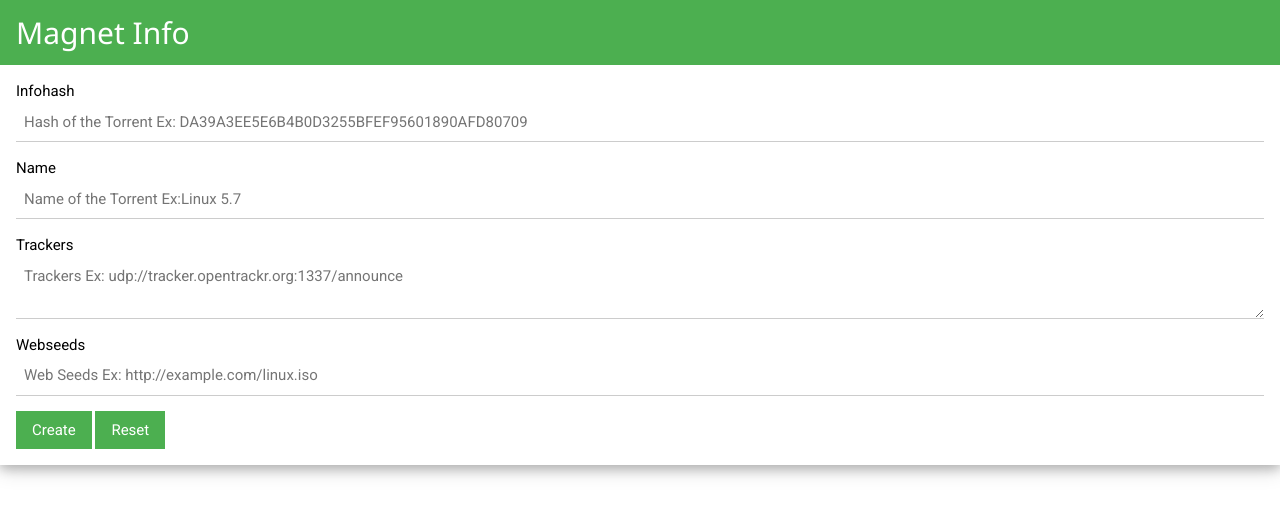
After one commit to cvmanjoo/magnet, a PHP site: page /magnet.html in a window 1280 px wide. The commit adds this page. Shown: the top 516 px of the page. Run offline with PHP 8.4, Linux system fonts and the light colour scheme.

Commit message:
A Complete Refresh

```diff
--- /dev/null
+++ b/magnet.html
@@ -0,0 +1,47 @@
+<!DOCTYPE html>
+<html lang="en">
+    <head>
+        <title>Magnet</title>
+        <meta charset="utf-8" />
+        <meta name="viewport" content="width=device-width, initial-scale=1">
+        <link rel="stylesheet" type="text/css" href="https://www.w3schools.com/w3css/4/w3.css">
+        <link rel="stylesheet" type="text/css" href="style.css">
+        <link rel="shortcut icon" type="image/x-icon" />
+    </head>
+    <body>
+        <div class="w3-card-4">
+            <div class="w3-container w3-green">
+                <h2>Magnet Info</h2>
+            </div>
+            <form class="w3-container" name="magnet" method="get" action="#">
+                <p>
+                    <label>Infohash</label>
+                    <input class="w3-input" type="text" name="infohash" placeholder="Hash of the Torrent Ex: DA39A3EE5E6B4B0D3255BFEF95601890AFD80709" />
+                </p>
+                <p>
+                    <label>Name</label>
+                    <input class="w3-input" type="text" name="tname" placeholder="Name of the Torrent Ex:Linux 5.7" />
+                </p>
+                <p>
+                    <label>Trackers</label>
+                    <textarea class="w3-input" name="trackers" placeholder="Trackers Ex: udp://tracker.opentrackr.org:1337/announce"></textarea>
+                </p>
+                <p>
+                    <label>Webseeds</label>
+                    <input class="w3-input" type="text" name="webseeds" placeholder="Web Seeds Ex: http://example.com/linux.iso" />
+                </p>
+                <p>
+                    <input class="w3-button w3-green" type="submit" name="submit" value="Create" />
+                    <input class="w3-button w3-green" type="reset" name="reset" value="Reset">
+                </p>
+            </form>
+        </div>
+        <script type="text/javascript">
+            magnet.onsubmit = async (e) => {
+                e.preventDefault();
+
+                $(document).ready
+
+        </script>
+    </body>
+</html>
--- /dev/null
+++ b/style.css
@@ -0,0 +1,39 @@
+
+/*
+    Created on : 10 Jun, 2018, 9:23:39 PM
+    Author     : Manjunath CV
+*/
+
+@import url('https://fonts.googleapis.com/css2?family=Roboto&family=Roboto+Mono&display=swap');
+
+body {
+    font-family: 'Roboto', sans-serif;
+
+}
+
+#magnet {
+    font-family: 'Roboto Mono', monospace;
+}
+
+section {
+    margin: auto;
+    width: 850px;
+}
+
+footer {
+    width:100%;
+    text-align: center;
+}
+
+
+
+/* Responsive layout - makes the two columns/boxes
+   stack on top of each other instead of next to
+   each other, on small screens */
+@media (max-width: 850px) {
+    section {
+        width: 95%;
+    }
+
+
+}
```
Also changed, not shown: index.php (+64 -12 lines), infohash.txt (deleted, +0 -14 lines), README.md, magnet.png (added).
